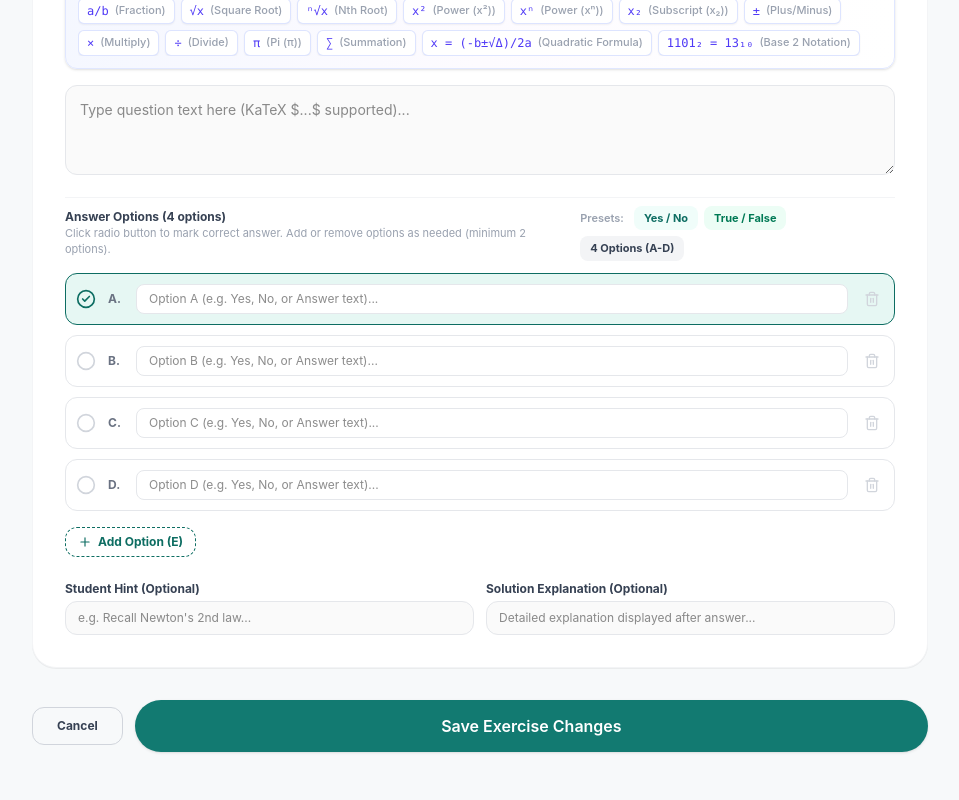
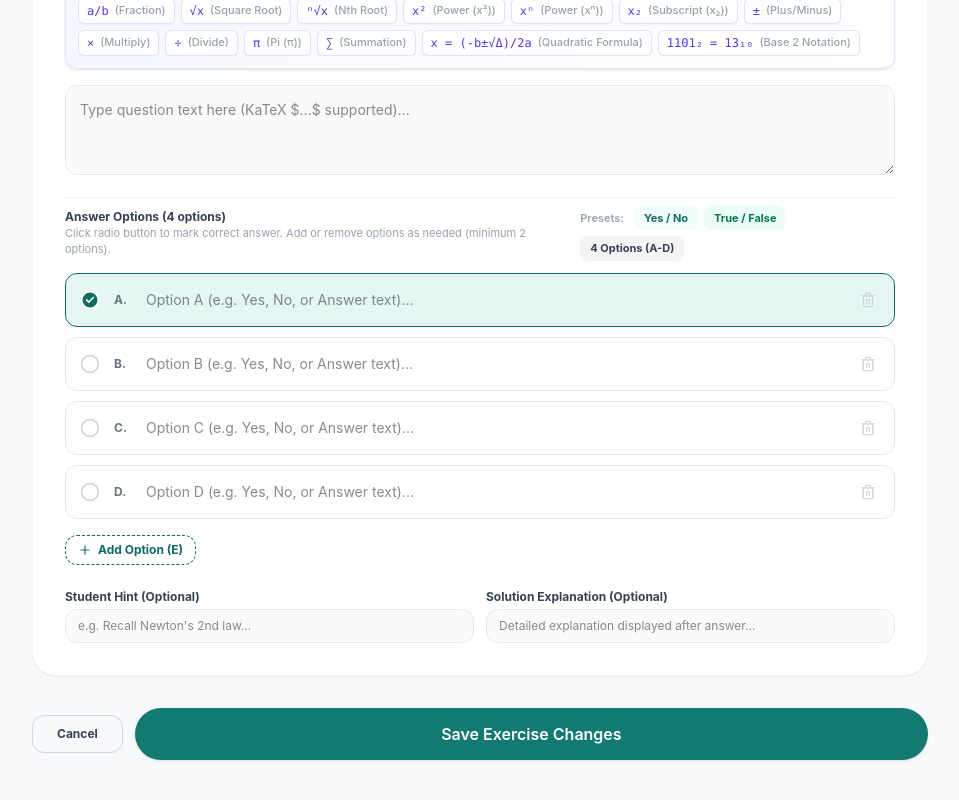
Before and after one commit to Nwaiwuchi10/kschool-admin, a Next.js app: page /exercises/1/edit in a window 1280 px wide. Shown: the part 918-1718 px from the top of the page, without its empty margins (288-1247 px from the left). Built offline with nearby package versions, Linux system fonts and the light colour scheme; no server answers.

Commit message:
fix(exercises): align option answers properly and add live math preview in option boxes

```diff
--- a/src/app/exercises/[id]/edit/page.tsx
+++ b/src/app/exercises/[id]/edit/page.tsx
@@ -758,7 +758,7 @@ function EditExerciseContent() {
                     return (
                       <div
                         key={oIdx}
-                        className={`flex items-center gap-3 p-2.5 rounded-xl border transition-all ${
+                        className={`flex items-center gap-3 p-3 rounded-xl border transition-all ${
                           isCorrect
                             ? 'bg-[#E6F7F3] border-[#0D6D62]'
                             : 'bg-white border-gray-200'
@@ -767,31 +767,38 @@ function EditExerciseContent() {
                         <button
                           type="button"
                           onClick={() => updateCurrentQuestion('correctOptionIndex', oIdx)}
-                          className="shrink-0 cursor-pointer"
+                          className="shrink-0 w-6 h-6 rounded-full flex items-center justify-center cursor-pointer transition-colors"
                           title={isCorrect ? 'Correct Answer' : 'Click to mark as correct'}
                         >
                           {isCorrect ? (
-                            <CheckCircle2 className="w-5 h-5 text-[#0D6D62]" />
+                            <CheckCircle2 className="w-5 h-5 fill-[#0D6D62] text-white" />
                           ) : (
                             <Circle className="w-5 h-5 text-gray-300 hover:text-gray-400" />
                           )}
                         </button>
-                        <span className="text-xs font-bold text-gray-500 w-4">
+                        <span className="shrink-0 text-xs font-bold text-gray-500 w-5">
                           {String.fromCharCode(65 + oIdx)}.
                         </span>
+                        <div className="flex-1 flex flex-col justify-center min-w-0">
                           <input
                             type="text"
                             value={opt}
                             onChange={(e) => updateOptionText(oIdx, e.target.value)}
                             placeholder={`Option ${String.fromCharCode(65 + oIdx)} (e.g. Yes, No, or Answer text)...`}
-                          className="flex-1 px-3 py-1.5 rounded-lg border border-gray-200 text-xs focus:outline-none focus:border-[#0D6D62] bg-white"
+                            className="w-full text-sm bg-transparent border-none focus:outline-none text-gray-900 leading-normal"
                           />
+                          {opt && (opt.includes('$') || opt.includes('\\(')) && (
+                            <div className="mt-1 text-xs text-gray-600 bg-gray-50/80 px-2 py-0.5 rounded border border-gray-100 w-fit">
+                              <MathRenderer content={opt} />
+                            </div>
+                          )}
+                        </div>
                         {/* Remove Option Button (if > 2 options) */}
                         {currentQ.options.length > 2 && (
                           <button
                             type="button"
                             onClick={() => handleRemoveOption(oIdx)}
-                            className="text-gray-300 hover:text-red-500 p-1 rounded-lg transition-colors cursor-pointer"
+                            className="shrink-0 text-gray-300 hover:text-red-500 p-1.5 rounded-lg transition-colors cursor-pointer"
                             title="Remove this option"
                           >
                             <Trash2 className="w-4 h-4" />
--- a/src/app/exercises/new/page.tsx
+++ b/src/app/exercises/new/page.tsx
@@ -810,24 +810,32 @@ function CreateExerciseContent() {
                         )}
                       </button>
 
-                      <span className="text-xs font-bold text-gray-400 w-5">
+                      <span className="shrink-0 text-xs font-bold text-gray-500 w-5">
                         {String.fromCharCode(65 + optIdx)}.
                       </span>
 
+                      <div className="flex-1 flex flex-col justify-center min-w-0">
                         <input
                           type="text"
                           placeholder={`Option ${String.fromCharCode(65 + optIdx)} (e.g. Yes, No, or Answer text)`}
                           value={opt}
                           onChange={(e) => handleOptionChange(optIdx, e.target.value)}
-                        className="flex-1 text-sm bg-transparent border-none focus:outline-none text-gray-900"
+                          className="w-full text-sm bg-transparent border-none focus:outline-none text-gray-900 leading-normal"
                         />
+                        {/* Live math preview if option contains formula */}
+                        {opt && (opt.includes('$') || opt.includes('\\(')) && (
+                          <div className="mt-1 text-xs text-gray-600 bg-gray-50/80 px-2 py-0.5 rounded border border-gray-100 w-fit">
+                            <MathRenderer content={opt} />
+                          </div>
+                        )}
+                      </div>
 
                       {/* Remove Option Button (if more than 2 options) */}
                       {currentQ.options.length > 2 && (
                         <button
                           type="button"
                           onClick={() => handleRemoveOption(optIdx)}
-                          className="text-gray-300 hover:text-red-500 p-1 rounded-lg transition-colors cursor-pointer"
+                          className="shrink-0 text-gray-300 hover:text-red-500 p-1.5 rounded-lg transition-colors cursor-pointer"
                           title="Remove this option"
                         >
                           <Trash2 className="w-4 h-4" />
```
Lines whose indentation alone changed are shown as unchanged.
